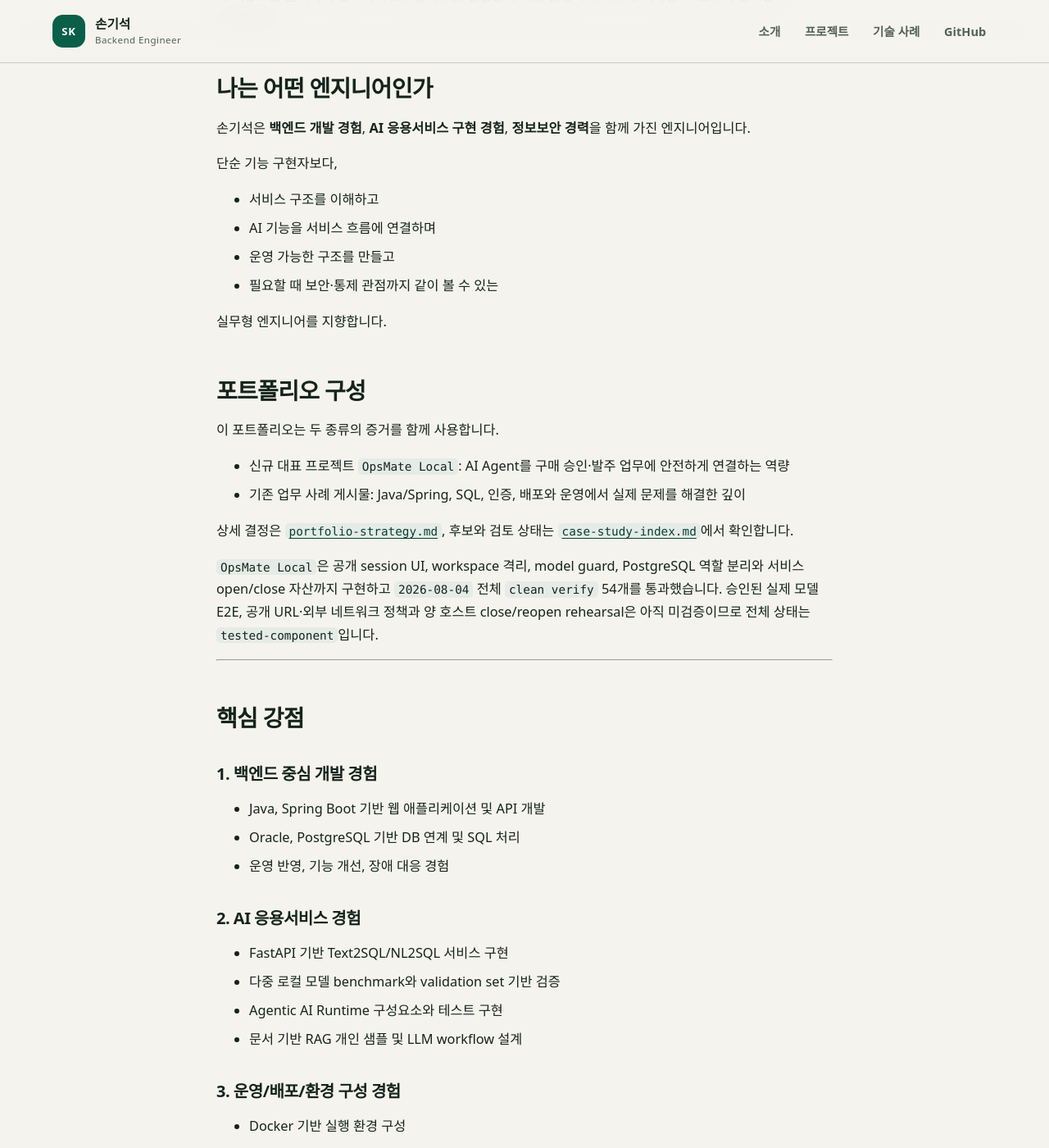
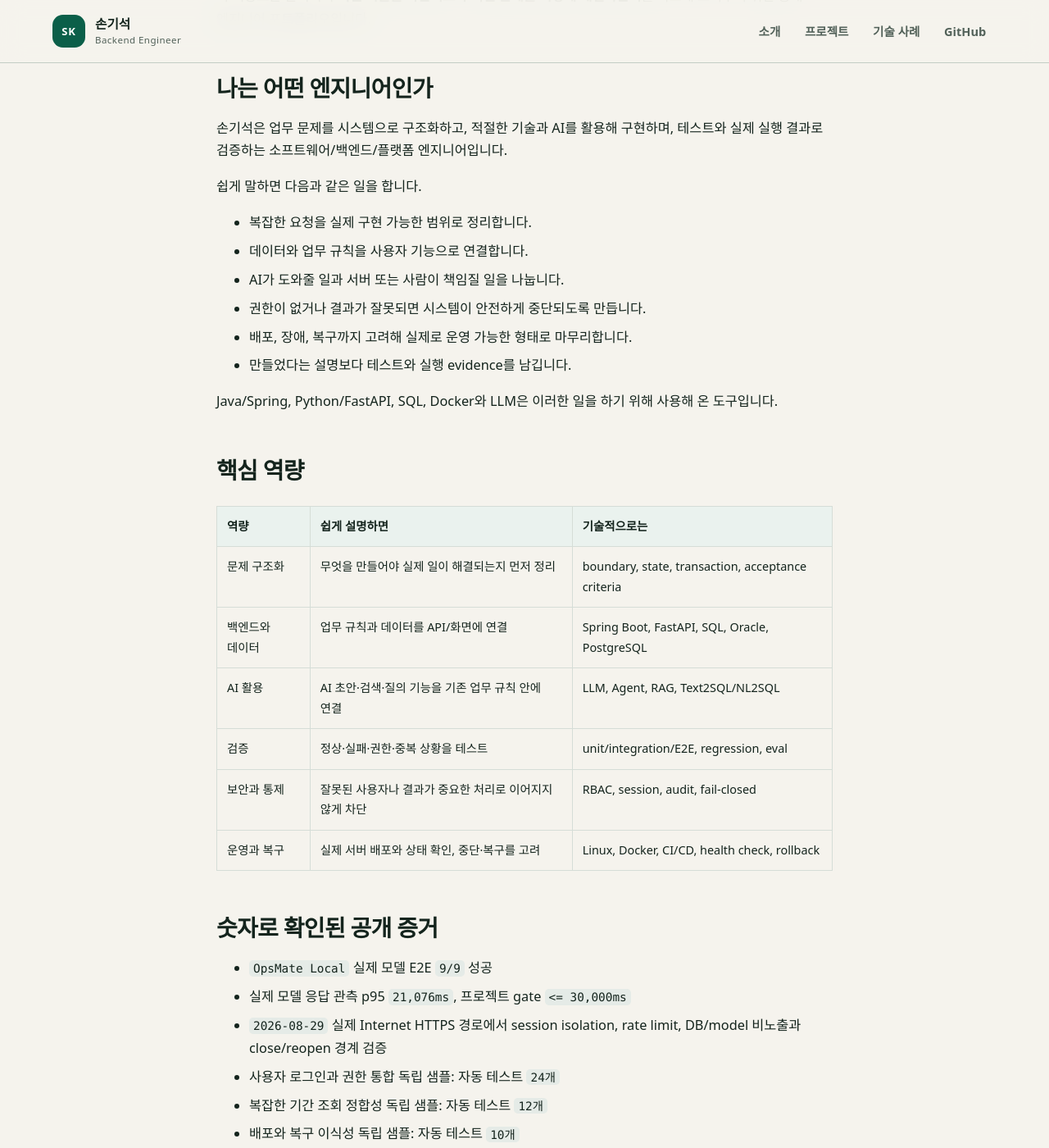
Before and after one commit to son1004007/engineering-career-portfolio, a Jekyll site: the page built from 03_portfolio/portfolio-overview.md, in a window 1280 px wide and 1400 px high, scrolled down 272 px. Shown: the whole window at 82% size. Built offline with Jekyll 4.4.1, drawn with Linux system fonts in a browser that asks for light colours; our own code applies the rules of GitHub Pages for plain Markdown files; some of the changed text lies outside the part shown.

Commit message:
docs: rewrite portfolio overview for HR and engineers

````diff
--- a/03_portfolio/portfolio-overview.md
+++ b/03_portfolio/portfolio-overview.md
@@ -1,83 +1,124 @@
 # Portfolio Overview
 
-이 저장소는 손기석의 엔지니어 포트폴리오를 면접관과 채용 담당자가 빠르게 이해할 수 있도록 정리한 문서입니다.
+이 저장소는 손기석이 **어떤 기술을 아는지보다 어떤 문제를 어떻게 해결하는지**를 빠르게 보여주기 위한 공개 엔지니어 포트폴리오입니다.
 
 ## 나는 어떤 엔지니어인가
-손기석은 **백엔드 개발 경험**, **AI 응용서비스 구현 경험**, **정보보안 경력**을 함께 가진 엔지니어입니다.
 
-단순 기능 구현자보다,
-- 서비스 구조를 이해하고
-- AI 기능을 서비스 흐름에 연결하며
-- 운영 가능한 구조를 만들고
-- 필요할 때 보안·통제 관점까지 같이 볼 수 있는
+손기석은 업무 문제를 시스템으로 구조화하고, 적절한 기술과 AI를 활용해 구현하며, 테스트와 실제 실행 결과로 검증하는 소프트웨어/백엔드/플랫폼 엔지니어입니다.
 
-실무형 엔지니어를 지향합니다.
+쉽게 말하면 다음과 같은 일을 합니다.
+
+- 복잡한 요청을 실제 구현 가능한 범위로 정리합니다.
+- 데이터와 업무 규칙을 사용자 기능으로 연결합니다.
+- AI가 도와줄 일과 서버 또는 사람이 책임질 일을 나눕니다.
+- 권한이 없거나 결과가 잘못되면 시스템이 안전하게 중단되도록 만듭니다.
+- 배포, 장애, 복구까지 고려해 실제로 운영 가능한 형태로 마무리합니다.
+- 만들었다는 설명보다 테스트와 실행 evidence를 남깁니다.
+
+Java/Spring, Python/FastAPI, SQL, Docker와 LLM은 이러한 일을 하기 위해 사용해 온 도구입니다.
+
+## 핵심 역량
+
+| 역량 | 쉽게 설명하면 | 기술적으로는 |
+|---|---|---|
+| 문제 구조화 | 무엇을 만들어야 실제 일이 해결되는지 먼저 정리 | boundary, state, transaction, acceptance criteria |
+| 백엔드와 데이터 | 업무 규칙과 데이터를 API/화면에 연결 | Spring Boot, FastAPI, SQL, Oracle, PostgreSQL |
+| AI 활용 | AI 초안·검색·질의 기능을 기존 업무 규칙 안에 연결 | LLM, Agent, RAG, Text2SQL/NL2SQL |
+| 검증 | 정상·실패·권한·중복 상황을 테스트 | unit/integration/E2E, regression, eval |
+| 보안과 통제 | 잘못된 사용자나 결과가 중요한 처리로 이어지지 않게 차단 | RBAC, session, audit, fail-closed |
+| 운영과 복구 | 실제 서버 배포와 상태 확인, 중단·복구를 고려 | Linux, Docker, CI/CD, health check, rollback |
+
+## 숫자로 확인된 공개 증거
+
+- `OpsMate Local` 실제 모델 E2E `9/9` 성공
+- 실제 모델 응답 관측 p95 `21,076ms`, 프로젝트 gate `<= 30,000ms`
+- `2026-08-29` 실제 Internet HTTPS 경로에서 session isolation, rate limit, DB/model 비노출과 close/reopen 경계 검증
+- 사용자 로그인과 권한 통합 독립 샘플: 자동 테스트 `24개`
+- 복잡한 기간 조회 정합성 독립 샘플: 자동 테스트 `12개`
+- 배포와 복구 이식성 독립 샘플: 자동 테스트 `10개`
+- 업무 규칙 일관성 독립 샘플: 자동 테스트 `11개`
 
 ## 포트폴리오 구성
 
-이 포트폴리오는 두 종류의 증거를 함께 사용합니다.
+### 1. Controlled AI Integration
 
-- 신규 대표 프로젝트 `OpsMate Local`: AI Agent를 구매 승인·발주 업무에 안전하게 연결하는 역량
-- 기존 업무 사례 게시물: Java/Spring, SQL, 인증, 배포와 운영에서 실제 문제를 해결한 깊이
+`OpsMate Local`은 AI가 구매 요청 초안을 도와주되, 중요한 업무 결정은 서버 규칙과 사람 승인 안에서만 일어나도록 만든 대표 프로젝트입니다.
 
-상세 결정은 [`portfolio-strategy.md`](portfolio-strategy.md), 후보와 검토 상태는 [`case-study-index.md`](case-study-index.md)에서 확인합니다.
+주로 보여주는 것:
 
-`OpsMate Local`은 공개 session UI, workspace 격리, model guard, PostgreSQL 역할 분리와 서비스 open/close 자산까지 구현하고 `2026-08-04` 전체 `clean verify` 54개를 통과했습니다. 승인된 실제 모델 E2E, 공개 URL·외부 네트워크 정책과 양 호스트 close/reopen rehearsal은 아직 미검증이므로 전체 상태는 `tested-component`입니다.
+- AI와 기존 업무 시스템의 역할 분리
+- 권한과 상태 통제
+- 모델 실패 시 안전한 처리
+- session/network isolation
+- 실제 모델과 public HTTPS 검증
+- 서비스 중단과 복구 절차
 
----
+### 2. Data / AI Service Integration
 
-## 핵심 강점
-### 1. 백엔드 중심 개발 경험
-- Java, Spring Boot 기반 웹 애플리케이션 및 API 개발
-- Oracle, PostgreSQL 기반 DB 연계 및 SQL 처리
-- 운영 반영, 기능 개선, 장애 대응 경험
+Text2SQL/NL2SQL과 AI Runtime 업무 evidence를 통해 자연어 질문, SQL, DB 조회, 모델 평가와 결과 추적을 연결한 경험을 보여줍니다.
 
-### 2. AI 응용서비스 경험
-- FastAPI 기반 Text2SQL/NL2SQL 서비스 구현
-- 다중 로컬 모델 benchmark와 validation set 기반 검증
-- Agentic AI Runtime 구성요소와 테스트 구현
-- 문서 기반 RAG 개인 샘플 및 LLM workflow 설계
+주로 보여주는 것:
 
-### 3. 운영/배포/환경 구성 경험
-- Docker 기반 실행 환경 구성
-- Linux 서버 및 원격 개발환경 운영
-- Jenkins, Git 기반 협업 및 배포 구조 경험
+- Python/FastAPI
+- SQL validation and execution
+- validation set
+- multi-model comparison
+- workspace isolation
+- artifact/provenance traceability
 
-### 4. 보안 도메인 차별화
-- 정보보안 경력 보유
-- 보안 점검, 운영 지원, 인증/통제 맥락 이해
-- 보안과 백엔드를 연결할 수 있는 강점
+### 3. Engineering Problem Case Studies
 
----
+기존 업무 문제를 회사 코드 없이 일반화한 합성 샘플로 재현합니다.
 
-## 주요 프로젝트 축
-### 1. 데이터 분석 결과 서비스화
-분석 결과를 실제 웹 서비스/API/업무 기능으로 연결하는 프로젝트
+| 문제 | 검증 |
+|---|---:|
+| 사용자 로그인과 권한을 안전하게 통합 | 24 tests |
+| 복잡한 기간 조회에서 데이터 정합성 유지 | 12 tests |
+| 환경이 달라도 배포하고 복구할 수 있는 구조 | 10 tests |
+| 사용자 식별과 업무 기준을 여러 계층에서 일관되게 유지 | 11 tests |
 
-### 2. AI 응용 기능 접목
-RAG, Text2SQL, 문서 기반 QA 등 LLM 기반 기능을 서비스에 접목하는 프로젝트
+각 사례는 framework 이름보다 문제, 제약, 판단과 검증을 먼저 설명합니다.
 
-### 3. 운영형 구조 및 플랫폼 개선
-운영 가능한 개발 구조, 배포 구조, 실행 환경, 협업 체계를 정리하는 프로젝트
+### 4. Engineering Method
 
-### 4. 보안/권한/감사 관점 기능
-보안 도메인과 연결되는 로그, 권한, 감사 기능을 기술적으로 구조화하는 프로젝트
+[`../HOW_I_ENGINEER.md`](../HOW_I_ENGINEER.md)는 다음 개발 방식을 설명합니다.
 
----
+```text
+문제와 제약 정의
+-> 설계
+-> AI를 활용한 탐색과 구현
+-> 자동 테스트
+-> 실제 실행 검증
+-> evidence와 문서 갱신
+```
+
+AI가 작성한 결과도 그대로 신뢰하지 않고 테스트와 runtime evidence로 확인하는 것을 중요하게 봅니다.
+
+## 기술을 어떻게 보는가
+
+기술은 목적에 맞춰 선택합니다.
+
+- Java/Spring: 업무 규칙, 트랜잭션, 인증·권한과 엔터프라이즈 백엔드
+- Python/FastAPI: 데이터 처리와 AI 응용 API
+- SQL/DB: 데이터 정합성과 실제 업무 조회
+- Docker/Linux: 실행 환경, 배포와 복구
+- LLM/Agent: 자연어 이해, 초안, 검색·질의 지원
+
+특정 언어에 역할을 가두기보다 문제 해결과 검증에 필요한 도구를 조합합니다.
 
 ## 이 저장소에서 보면 좋은 문서
-1. `03_portfolio/portfolio-strategy.md`
-2. `03_portfolio/case-study-index.md`
-3. `01_profile/career-summary.md`
-4. `01_profile/core-strengths.md`
-5. `01_profile/career-direction.md`
-6. `03_portfolio/backend-ai-engineer.md`
-7. `evidence/company-github/projects.md`
-8. `evidence/company-github/career-claims.csv`
-9. `03_portfolio/evidence-index.md`
-10. `02_projects/README.md`
 
----
+1. [`../README.md`](../README.md)
+2. [`../HOW_I_ENGINEER.md`](../HOW_I_ENGINEER.md)
+3. [`portfolio-strategy.md`](portfolio-strategy.md)
+4. [`case-study-index.md`](case-study-index.md)
+5. [`../01_profile/career-summary.md`](../01_profile/career-summary.md)
+6. [`../01_profile/core-strengths.md`](../01_profile/core-strengths.md)
+7. [`../01_profile/career-direction.md`](../01_profile/career-direction.md)
+8. [`evidence-index.md`](evidence-index.md)
+9. [`../evidence/company-github/README.md`](../evidence/company-github/README.md)
+10. [`../02_projects/README.md`](../02_projects/README.md)
 
 ## 한 줄 정리
-손기석은 **Java/Spring 엔터프라이즈 백엔드를 중심으로 AI Agent 응용을 확장하고, 데이터·운영·보안 관점을 함께 가져가는 엔지니어**입니다.
+
+손기석은 **언어나 프레임워크보다 문제 해결, 시스템 설계, AI 활용, 검증과 운영을 연결해 실제로 작동하는 서비스를 만드는 엔지니어**입니다.
````
